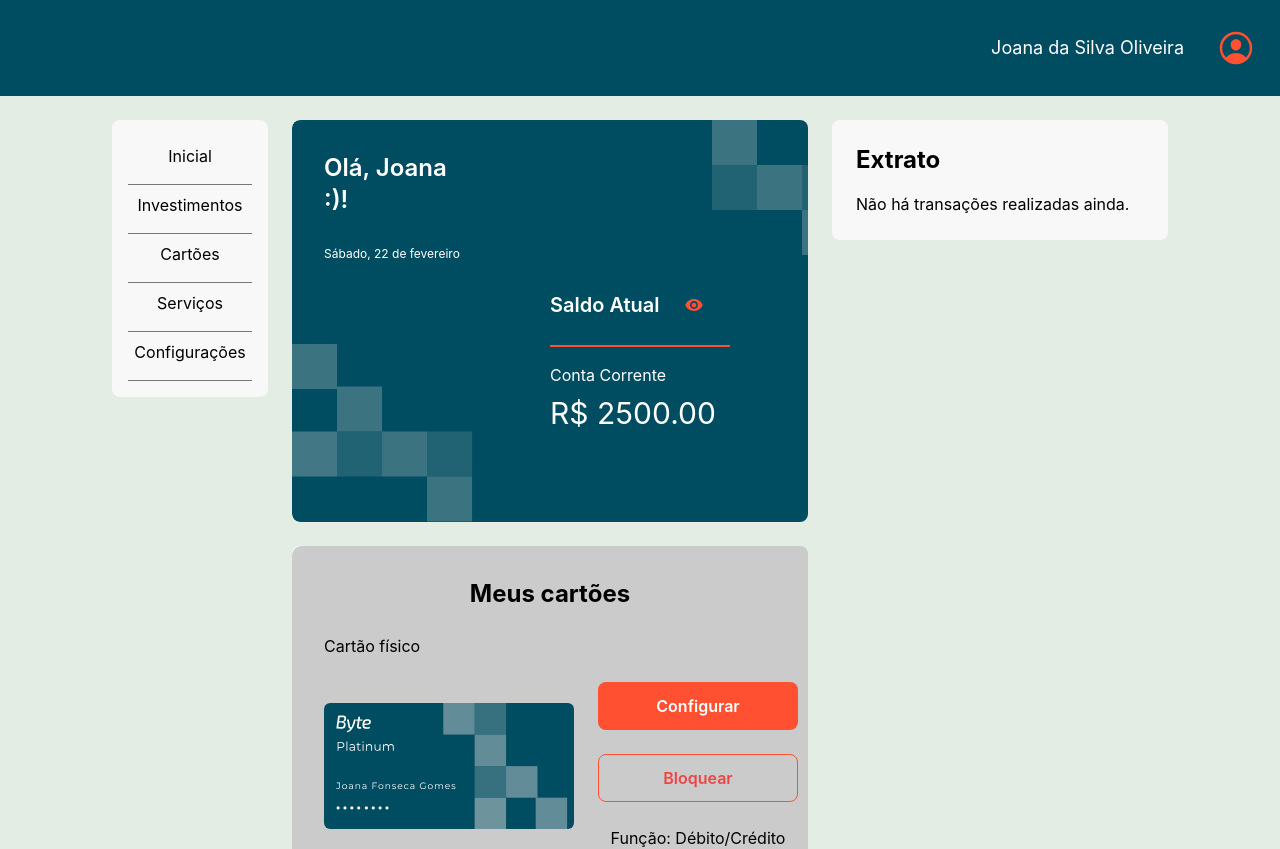
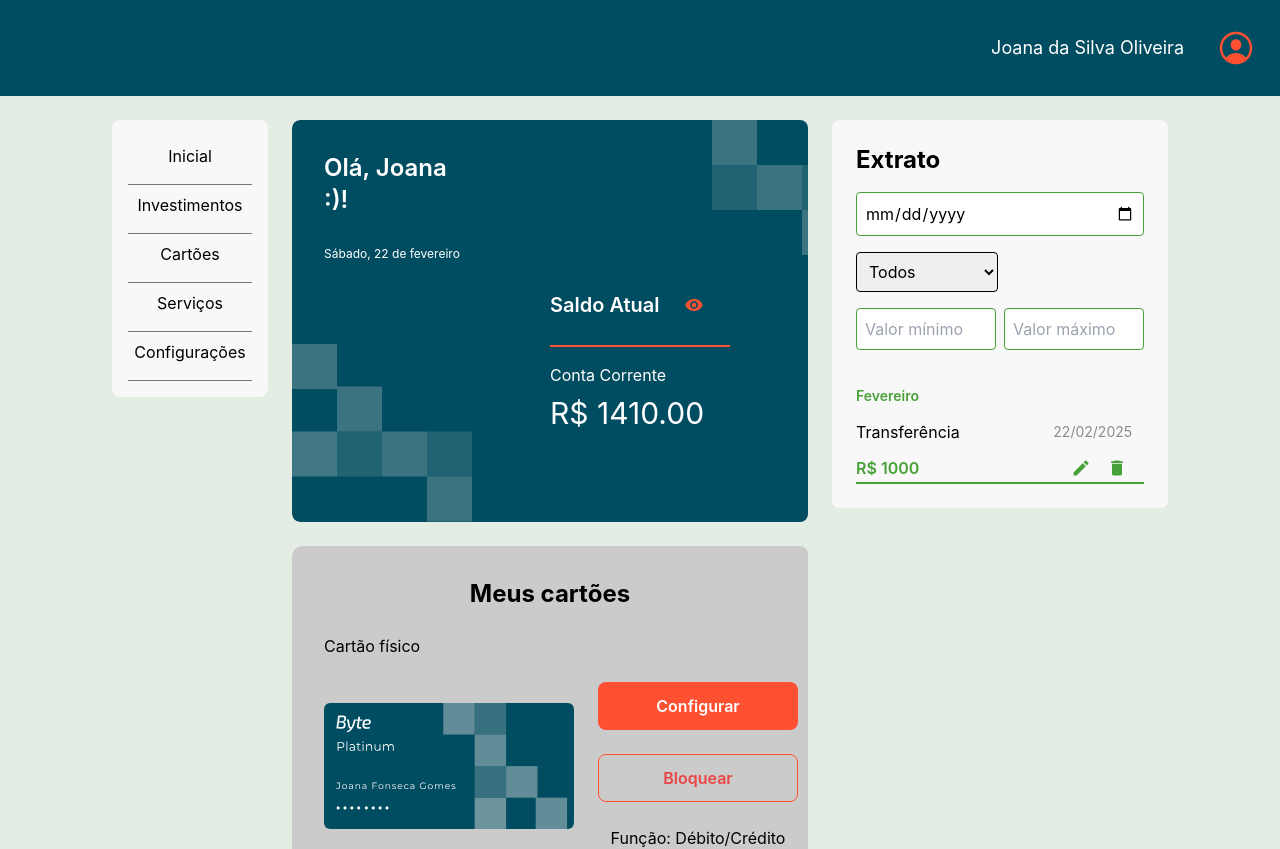
Before and after one commit to tuliooaraujoo/Grupo5, a Next.js app in the folder bytebank/: page /dashboard/cartoes in a window 1280 px wide. Shown: the top 849 px of the page. Built offline with nearby package versions, Linux system fonts and the light colour scheme; data requests are answered from the project's data file.

Commit message:
feat: filtragem de transacoes

```diff
--- a/bytebank/db.json
+++ b/bytebank/db.json
@@ -1,9 +1,17 @@
 {
-  "transactions": [],
+  "transactions": [
+    {
+      "id": "1d1b",
+      "type": "transferência",
+      "value": 1000,
+      "date": "22/02/2025",
+      "month": "Fevereiro"
+    }
+  ],
   "account": {
     "fullName": "Joana da Silva Oliveira",
     "firstName": "Joana",
-    "balance": 2500,
+    "balance": 1410,
     "currency": "R$"
   }
 }
--- a/bytebank/package.json
+++ b/bytebank/package.json
@@ -12,7 +12,7 @@
   "dependencies": {
     "axios": "^1.7.9",
     "json-server": "^1.0.0-beta.3",
-    "next": "15.1.0",
+    "next": "^15.1.7",
     "react": "^19.0.0",
     "react-dom": "^19.0.0",
     "react-icons": "^5.4.0"
--- /dev/null
+++ b/bytebank/src/components/Extract/Filter/index.tsx
@@ -0,0 +1,61 @@
+interface TransactionFilterProps {
+  filters: {
+    date: string;
+    type: string;
+    minValue: string;
+    maxValue: string;
+  };
+  setFilters: React.Dispatch<
+    React.SetStateAction<{
+      date: string;
+      type: string;
+      minValue: string;
+      maxValue: string;
+    }>
+  >;
+}
+
+const TransactionFilter = ({ filters, setFilters }: TransactionFilterProps) => {
+  return (
+    <div className="flex flex-wrap gap-4 mb-4">
+      <input
+        type="date"
+        value={filters.date}
+        onChange={(e) => setFilters((prev) => ({ ...prev, date: e.target.value }))}
+        className="border border-green p-2 rounded flex-1"
+        placeholder="Filtrar por Data"
+      />
+
+      <select
+        value={filters.type}
+        onChange={(e) => setFilters((prev) => ({ ...prev, type: e.target.value }))}
+        className="border border-gree p-2 rounded"
+      >
+        <option value="">Todos</option>
+        <option value="depósito">Depósito</option>
+        <option value="transferência">Transferência</option>
+      </select>
+
+      <div className="flex gap-2">
+        <input
+          type="number"
+          value={filters.minValue}
+          onChange={(e) => setFilters((prev) => ({ ...prev, minValue: e.target.value }))}
+          className="border border-green p-2 rounded w-1/2"
+          placeholder="Valor mínimo"
+        />
+
+        <input
+          type="number"
+          value={filters.maxValue}
+          onChange={(e) => setFilters((prev) => ({ ...prev, maxValue: e.target.value }))}
+          className="border border-green p-2 rounded w-1/2"
+          placeholder="Valor máximo"
+        />
+      </div>
+
+    </div>
+  );
+};
+
+export { TransactionFilter };
--- a/bytebank/src/components/Extract/index.tsx
+++ b/bytebank/src/components/Extract/index.tsx
@@ -1,6 +1,8 @@
+import { useState } from "react";
 import Button from "@/components/Button";
 import { MdDelete, MdEdit } from "react-icons/md";
 import { Transaction } from "@/interfaces/transaction";
+import { TransactionFilter } from "./Filter";
 
 interface ExtratoProps {
   transactions: Transaction[];
@@ -9,17 +11,49 @@ interface ExtratoProps {
 }
 
 const Extract = ({ transactions, onEdit, onDelete }: ExtratoProps) => {
+  const [filters, setFilters] = useState({
+    date: "",
+    type: "",
+    minValue: "",
+    maxValue: "",
+  });
+
+  const filteredTransactions = transactions.filter((transaction) => {
+    const formatTransactionDate = (dateString: string) => {
+      const [day, month, year] = dateString.split("/");
+      const formattedMonth = month.padStart(2, "0");
+      return `${year}-${formattedMonth}-${day}`;
+    };
+
+    const matchesDate = filters.date
+      ? formatTransactionDate(transaction.date) === filters.date
+      : true;
+
+    const matchesType = filters.type ? transaction.type === filters.type : true;
+
+    const matchesMinValue = filters.minValue
+      ? transaction.value >= parseFloat(filters.minValue)
+      : true;
+
+    const matchesMaxValue = filters.maxValue
+      ? transaction.value <= parseFloat(filters.maxValue)
+      : true;
+
+    return matchesDate && matchesType && matchesMinValue && matchesMaxValue;
+  });
 
   return (
     <div className="bg-lightgray p-6 rounded-lg flex flex-col gap-4">
       <h3 className="text-2xl font-bold">Extrato</h3>
+
+      <TransactionFilter filters={filters} setFilters={setFilters} />
+
       <div>
-        {transactions.length === 0 ? (
-          <p>Não há transações realizadas ainda.</p>
+        {filteredTransactions.length === 0 ? (
+          <p>Não há transações correspondentes.</p>
         ) : (
           <ul>
-            {transactions.map((transaction) => {
-              return (
+            {filteredTransactions.map((transaction) => (
               <li key={transaction.id} className="border-b-2 border-green">
                 <div className="h-[100px] grid grid-cols-3 grid-rows-3 gap-2 justify-center items-center">
                   <div className="text-green text-sm font-semibold col-start-1 col-end-2 row-start-1 row-end-2">
@@ -35,19 +69,12 @@ const Extract = ({ transactions, onEdit, onDelete }: ExtratoProps) => {
                     {transaction.date}
                   </div>
                   <div className="col-start-3 col-end-4 row-start-3 row-end-4 flex justify-center gap-4 text-green">
-                      <Button
-                        text={<MdEdit size={20} />}
-                        onClick={() => {onEdit(transaction);}}
-                      />
-                      <Button
-                        text={<MdDelete size={20} />}
-                        onClick={() => transaction.id && onDelete(transaction.id)}
-                      />
+                    <Button text={<MdEdit size={20} />} onClick={() => onEdit(transaction)} />
+                    <Button text={<MdDelete size={20} />} onClick={() => transaction.id && onDelete(transaction.id)} />
                   </div>
                 </div>
               </li>
-              );
-            })}
+            ))}
           </ul>
         )}
       </div>
--- a/bytebank/src/utils/formatters.ts
+++ b/bytebank/src/utils/formatters.ts
@@ -1,13 +1,16 @@
 export const formatDate = (date: Date) => {
     const day = String(date.getDate()).padStart(2, "0");
-    const monthIndex = date.getMonth();
+    const monthIndex = String(date.getMonth() + 1).padStart(2, "0");
     const year = date.getFullYear();
+
     const monthNames = [
         "Janeiro", "Fevereiro", "Março", "Abril", "Maio", "Junho", "Julho",
         "Agosto", "Setembro", "Outubro", "Novembro", "Dezembro"
     ];
-    const month = monthNames[monthIndex];
-    return { formattedDate: `${day}/${monthIndex + 1}/${year}`, month };
+
+    const month = monthNames[parseInt(monthIndex, 10) - 1];
+
+    return { formattedDate: `${day}/${monthIndex}/${year}`, month };
 };
 
 export const formatLongDate = (date: Date) => {
```
Also changed, not shown: bytebank/src/app/dashboard/cartoes/page.tsx (+0 -44 lines), bytebank/src/app/dashboard/inicial/page.tsx (+0 -44 lines), bytebank/src/app/dashboard/investimentos/page.tsx (+0 -44 lines), bytebank/src/app/dashboard/servicos/page.tsx (+0 -44 lines), 1 other file (tests, documents, lock files or other folders). Lines whose indentation alone changed are shown as unchanged.
